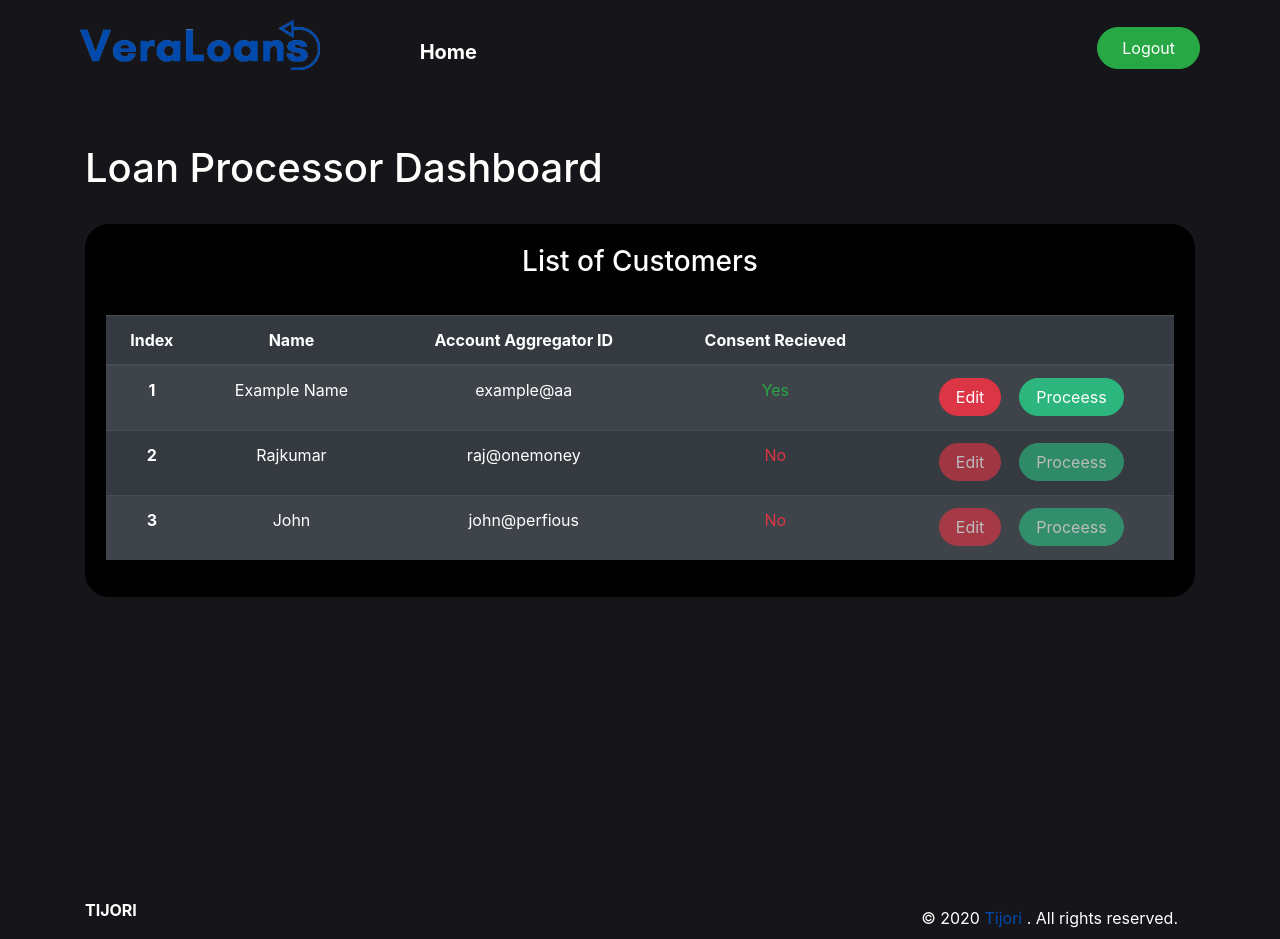
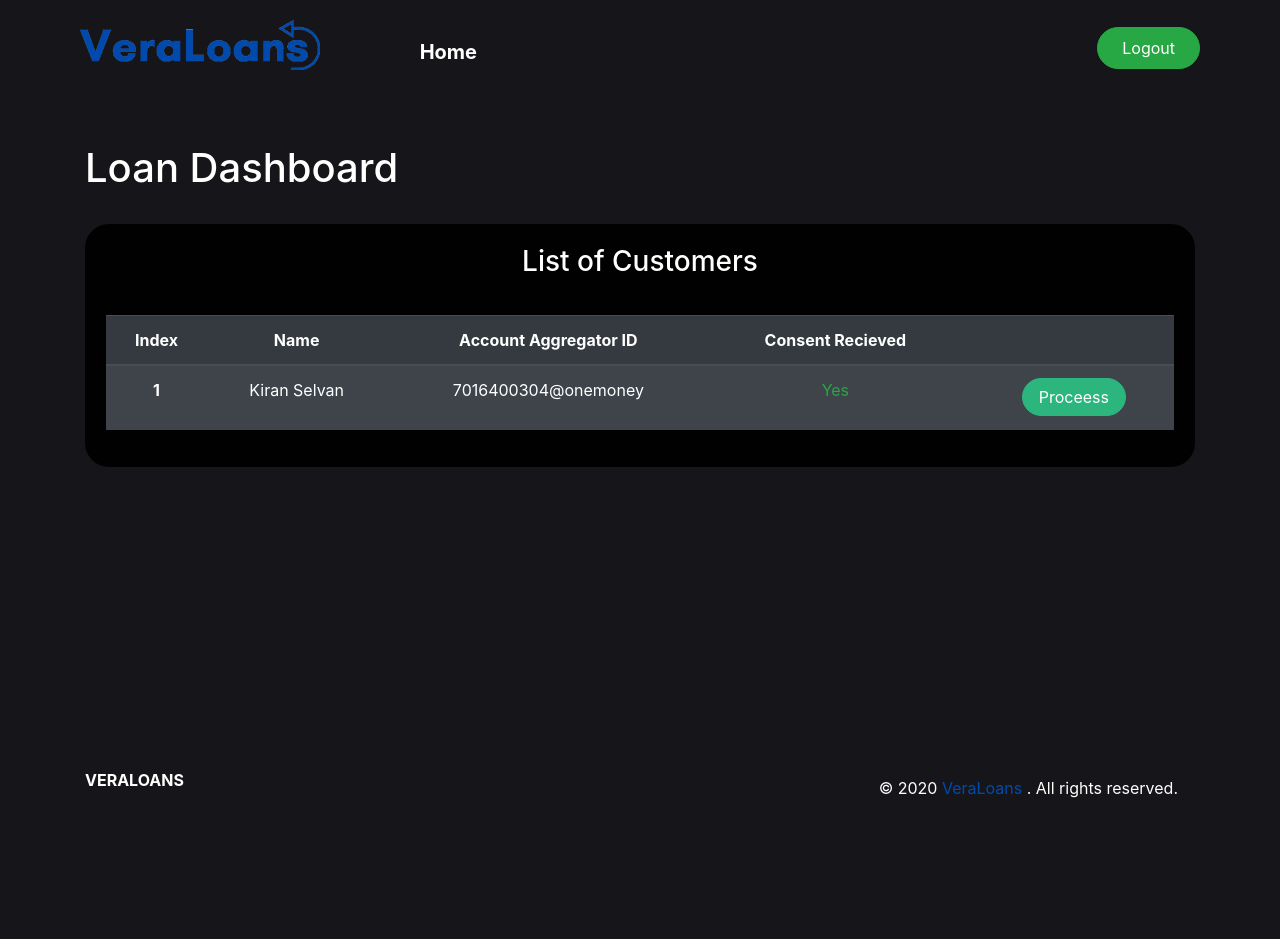
Before and after one commit to ap-aryanpandey/veraloans, a website: page client/pages/LoanProcessorDash2.html in a window 1280 px wide. After the commit the page ends 854 px from the top, so only its background shows below. Drawn offline with nearby package versions, Linux system fonts and the light colour scheme.

Commit message:
Name change

```diff
--- a/client/pages/LoanProcessorDash2.html
+++ b/client/pages/LoanProcessorDash2.html
@@ -3,7 +3,7 @@
   <head>
     <meta charset="UTF-8" />
     <meta name="viewport" content="width=device-width, initial-scale=1.0" />
-    <title>Loan Processor Dash</title>
+    <title>Loan Dash</title>
     <link rel="stylesheet" href="../sass/main.css" />
     <link rel="stylesheet" href="../sass/custom.css" />
   </head>
@@ -54,7 +54,7 @@
     </div>
 
     <div class="container">
-      <h1 class="pt-5">Loan Processor Dashboard</h1>
+      <h1 class="pt-5">Loan Dashboard</h1>
 
       <br>
       <div class="card bg-dark text-center">
@@ -74,13 +74,11 @@
             <tbody>
               <tr>
                 <th scope="row">1</th>
-                <td>Example Name</td>
-                <td>example@aa</td>
+                <td>Kiran Selvan</td>
+                <td>7016400304@onemoney</td>
                 <td><p class="text-success">Yes</p></td>
                 <td>
-                  <button type="button" class="btn btn-danger px-3" onclick="window.location.href='LoanConfiguration.html'">
-                    Edit
-                  </button>
+
                   &nbsp;&nbsp;
                   <button type="button" class="btn btn-tertiary px-3" onclick="window.location.href='LPCustomerDetails.html'">
                     Proceess
@@ -88,42 +86,7 @@
 
                 </td>
               </tr>
-              <tr>
-                <th scope="row">2</th>
-                <td>Rajkumar</td>
-                <td>raj@onemoney</td>
-                <td><p class="text-danger">No</p></td>
-                <td>
-                  <button type="button" class="btn btn-danger px-3" onclick="window.location.href='LoanConfiguration.html'" disabled>
-                    Edit
-                  </button>
-                  &nbsp;&nbsp;
-                  <button type="button" class="btn btn-tertiary px-3" onclick="window.location.href='LPCustomerDetails.html'" disabled>
-                    Proceess
-                  </button>
 
-
-
-
-                </td>
-              </tr>
-              <tr>
-                <th scope="row">3</th>
-                <td>John</td>
-                <td>john@perfious</td>
-                <td><p class="text-danger">No</p></td>
-                <td>
-                  <button type="button" class="btn btn-danger px-3" onclick="window.location.href='LoanConfiguration.html'" disabled>
-                    Edit
-                  </button>
-                  &nbsp;&nbsp;
-                  <button type="button" class="btn btn-tertiary px-3" onclick="window.location.href='LPCustomerDetails.html'" disabled>
-                    Proceess
-                  </button>
-
-
-                </td>
-              </tr>
             </tbody>
           </table>
         </div>
@@ -138,7 +101,7 @@
             <div class='col-12 col-md-4'>
               <div class='pr-lg-5'>
                 <h1 class='heading h6 text-uppercase font-weight-700 mb-3'>
-                  <strong>Tijori</strong>
+                  <strong>VeraLoans</strong>
                 </h1>
               </div>
             </div>
@@ -147,7 +110,7 @@
             <span class>
               © 2020
               <a href='/' class='footer-link' target='_blank'>
-                Tijori
+                VeraLoans
               </a>
               . All rights reserved.
             </span>
```
Also changed, not shown: client/pages/Boilerplate.html (+2 -2 lines), client/pages/ConsenConfirmation.html (+9 -10 lines), client/pages/ConsentLoading.html (+2 -2 lines), client/pages/KiranaDash.html (+2 -2 lines), client/pages/KiranaLogin.html (+3 -3 lines), client/pages/LPCustomerDetails.html (+7 -13 lines), client/pages/LoanConfiguration.html (+2 -2 lines), client/pages/LoanConfigurationScreen.html (+2 -2 lines), client/pages/LoanProcessorDash.html (+4 -4 lines), client/pages/ProcessLoan.html (+2 -2 lines).
